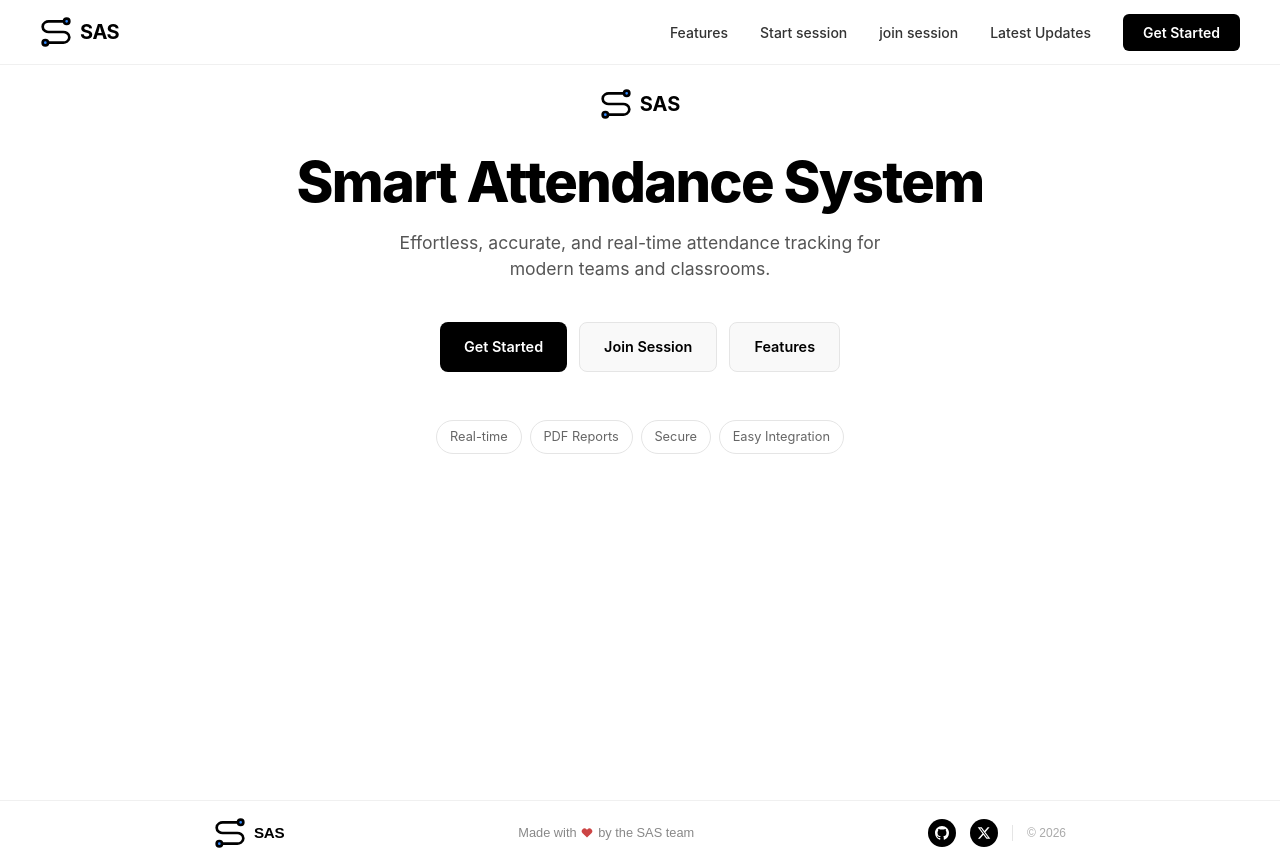
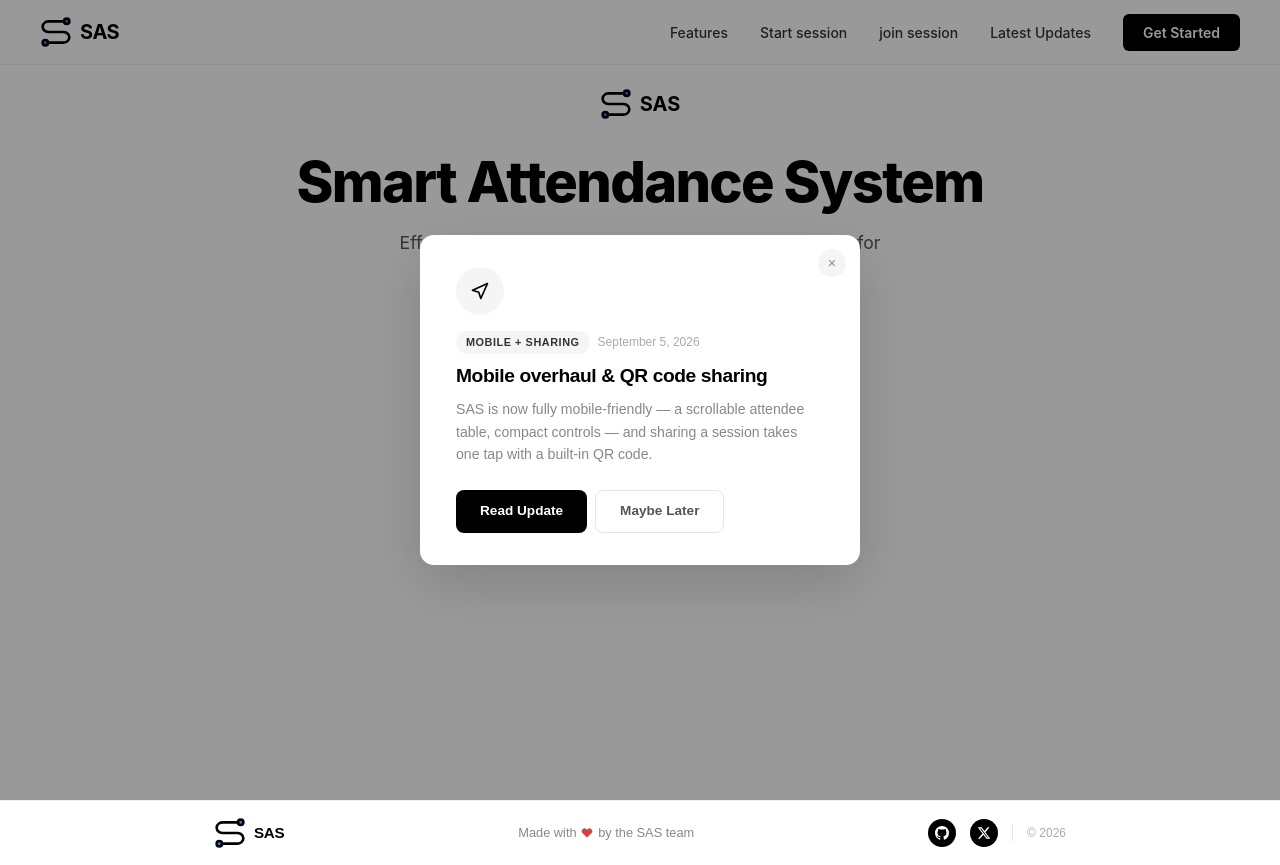
Before and after one commit to ayoolaowoilu/SAS, a Next.js app: page / in a window 1280 px wide. Built offline with nearby package versions, Linux system fonts and the light colour scheme.

Commit message:
Chore : Added the download pdf function

```diff
--- a/app/layout.tsx
+++ b/app/layout.tsx
@@ -3,6 +3,7 @@ import { Geist, Geist_Mono } from "next/font/google";
 import "./globals.css";
 import Footer from "./components/footer";
 import PopupWrapper from "./components/popup-wrapper";
+import LatestUpdatePopup from "./components/LatestUpdatePopup";
 
 
 const geistSans = Geist({
@@ -45,6 +46,7 @@ export default function RootLayout({
         {children}
         <Footer />
         <PopupWrapper />
+        <LatestUpdatePopup />
       </body>
     </html>
   );
```
